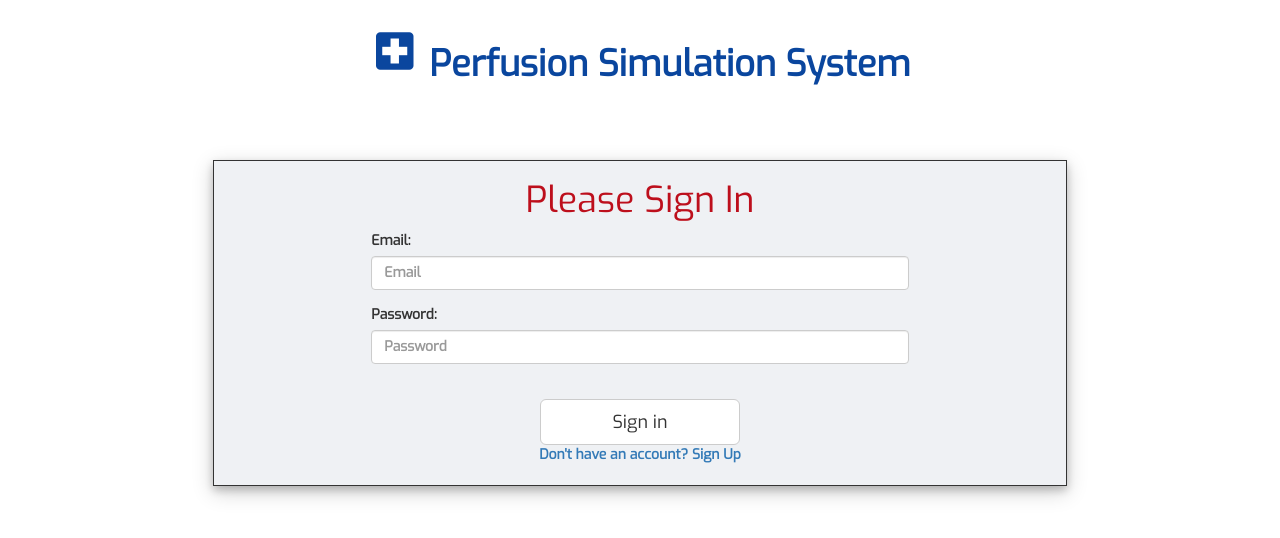
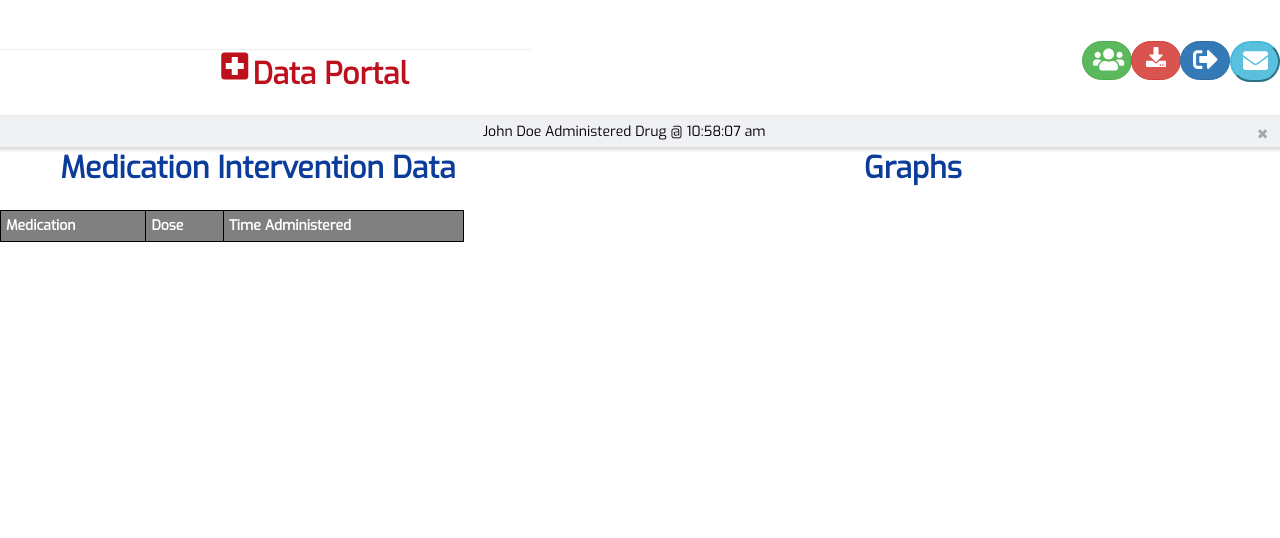
Before and after one commit to TheDriftingWind/PerfusionSimulation, a website: page public/index.html at #!/data-portal in a window 1280 px wide. Drawn offline with nearby package versions, Linux system fonts and the light colour scheme; some packages are replaced by stand-ins of ours.

Commit message:
data portal added, top button functionality

```diff
--- a/public/app/app.routes.js
+++ b/public/app/app.routes.js
@@ -66,6 +66,13 @@ app.config(function ($routeProvider){
 			student_access: true
 		}
 	})
+	.when('/data-portal', {
+		templateUrl: 'app/views/data-portal.html',
+		access: {
+			restricted: true,
+			student_access: true
+		}
+	})
 	.when('/sessions', {
 		templateUrl: 'app/views/session.html',
 		controller: 'SessionController',
--- /dev/null
+++ b/public/app/views/data-portal.html
@@ -0,0 +1,72 @@
+<div id="studentContainer">
+
+   <link href="https://fonts.googleapis.com/css?family=Exo" rel="stylesheet">
+   <link href="css/styles.css" rel="stylesheet">
+   <link href="https://fonts.googleapis.com/icon?family=Material+Icons" rel="stylesheet">
+   <link rel="stylesheet" href="https://cdnjs.cloudflare.com/ajax/libs/font-awesome/4.7.0/css/font-awesome.min.css"><script defer src="https://use.fontawesome.com/releases/v5.0.9/js/all.js" integrity="sha384-8iPTk2s/jMVj81dnzb/iFR2sdA7u06vHJyyLlAd4snFpCl/SnyUjRrbdJsw1pGIl" crossorigin="anonymous"></script>
+   <div class="row">
+      <div class="col-lg-4 col-md-4 col-lg-offset-1 col-md-offset-1" >
+         <p class="stitle"><b><i class="material-icons" style="font-size:36px">local_hospital</i>Data Portal<b></p>
+      </div>
+      <div class="col-lg-7 col-md-7">
+         <div class="btn-group" style="float:right; ">
+            <button id="myBtn" class="btn-info btn-sm hb-cta hb-cta-button" title="Messages" ><i class="fas fa-envelope"style="font-size:25px;"></i></button>
+            <a type="button"class="btn btn-success btn-sm" title="Waiting Room" href="/#!/waiting-room" id="wait"><i class="fa fa-users"style="font-size:25px;"></i></a>
+            <button type="button"class="btn btn-danger btn-sm" title="Export Data" id="export"> <i class="fa fa-download"style="font-size:20px;"></i></button>
+            <button type="button"class="btn btn-primary btn-sm" title="Log Out" id="logout1"><i class="fas fa-sign-out-alt"style="font-size:25px;"></i> </button>
+         </div>
+      </div>
+      <div class="page-header"></div>
+      <div class="col-lg-12 col-md-12" >
+         <!-- The Modal -->
+         <div ng-include="'app/views/toolbar.html'"></div>
+         <div class="col-lg-5 col-md-5" id="interventionContainer">
+            <style>
+               table, th, td {
+               border: 1px solid black;
+               padding: 5px;
+               }
+               table {
+               width:90%;
+               border-spacing: 5px;
+               }
+               table#t01 tr:nth-child(even) {
+               background-color: #eee;
+               }
+               table#t01 tr:nth-child(odd) {
+               background-color:#fff;
+               }
+               table#t01 th {
+               background-color: grey;
+               color: white;
+               }
+            </style>
+            <div class="" style="text-align: center;">
+               <h2  class="conttitle"><b>Medication Intervention Data</b></h2>
+            </div>
+            <br>
+            <table id="t01" ng-controller="chartController"style="text-align: center;">
+               <tr>
+                  <th>Medication</th>
+                  <th>Dose</th>
+                  <th>Time Administered</th>
+               </tr>
+               <tr ng-repeat="administration in administrations">
+                  <td> {{ administration.drug }} </td>
+                  <td> {{ administration.dose }} </td>
+                  <td> {{ administration.time }} </td>
+               </tr>
+            </table>
+         </div>
+         <div class="col-lg-7 col-md-7 studentcont" style="z-index:1;">
+            <div class="" style="text-align: center;">
+               <h2  class="conttitle"><b>Graphs</b></h2>
+            </div>
+
+
+            </div>
+         </div>
+      </div>
+   </div>
+
+</div>
--- a/public/css/styles.css
+++ b/public/css/styles.css
@@ -30,10 +30,11 @@ font-family: 'Exo', sans-serif;
 .modal-content {
     position: relative;
     background-color: #fefefe;
+		font-size: 20px;
     margin: auto;
     padding: 0;
     border: 1px solid #888;
-    width: 80%;
+    width: 30%;
     box-shadow: 0 4px 8px 0 rgba(0,0,0,0.2),0 6px 20px 0 rgba(0,0,0,0.19);
     -webkit-animation-name: animatetop;
     -webkit-animation-duration: 0.4s;
@@ -233,12 +234,18 @@ p.inst_title{
 	color:#bd0f1c;
 	text-align: left;
 }
-div div button#wait{
+div div a#wait{
 	margin-top:0.5%;
 	width: 50px;
 	border-radius: 50px;
 }
 div div button#export{
+	margin-top:0.5%;
+	width: 50px;
+	border-radius: 50px;
+
+}
+div div a#end{
 	margin-top:0.5%;
 	width: 50px;
 	border-radius: 50px;
```
Also changed, not shown: public/app/views/instructor-station.html (+3 -2 lines), public/app/views/student-station.html (+6 -6 lines), public/app/views/toolbar.html (line endings or trailing spaces).
